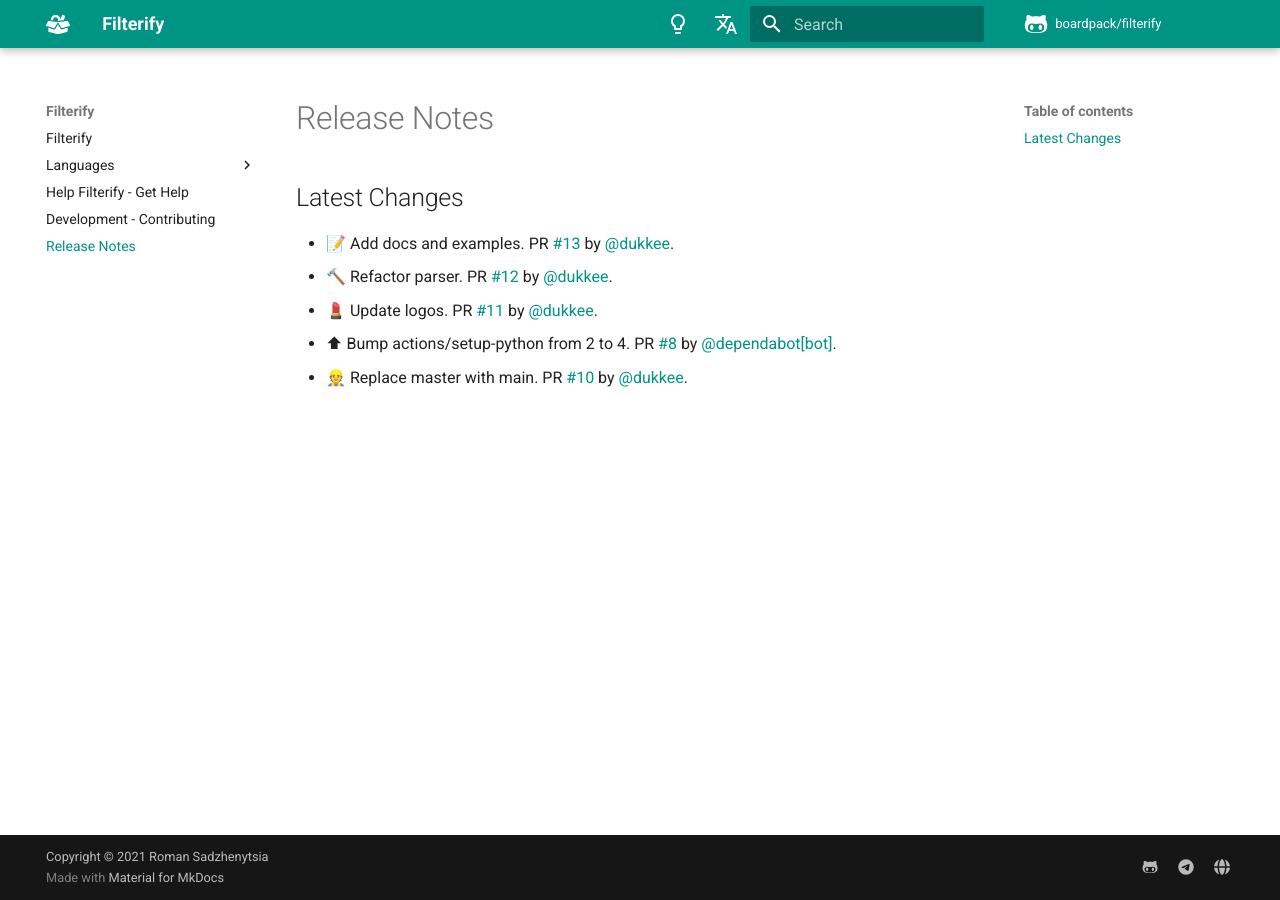
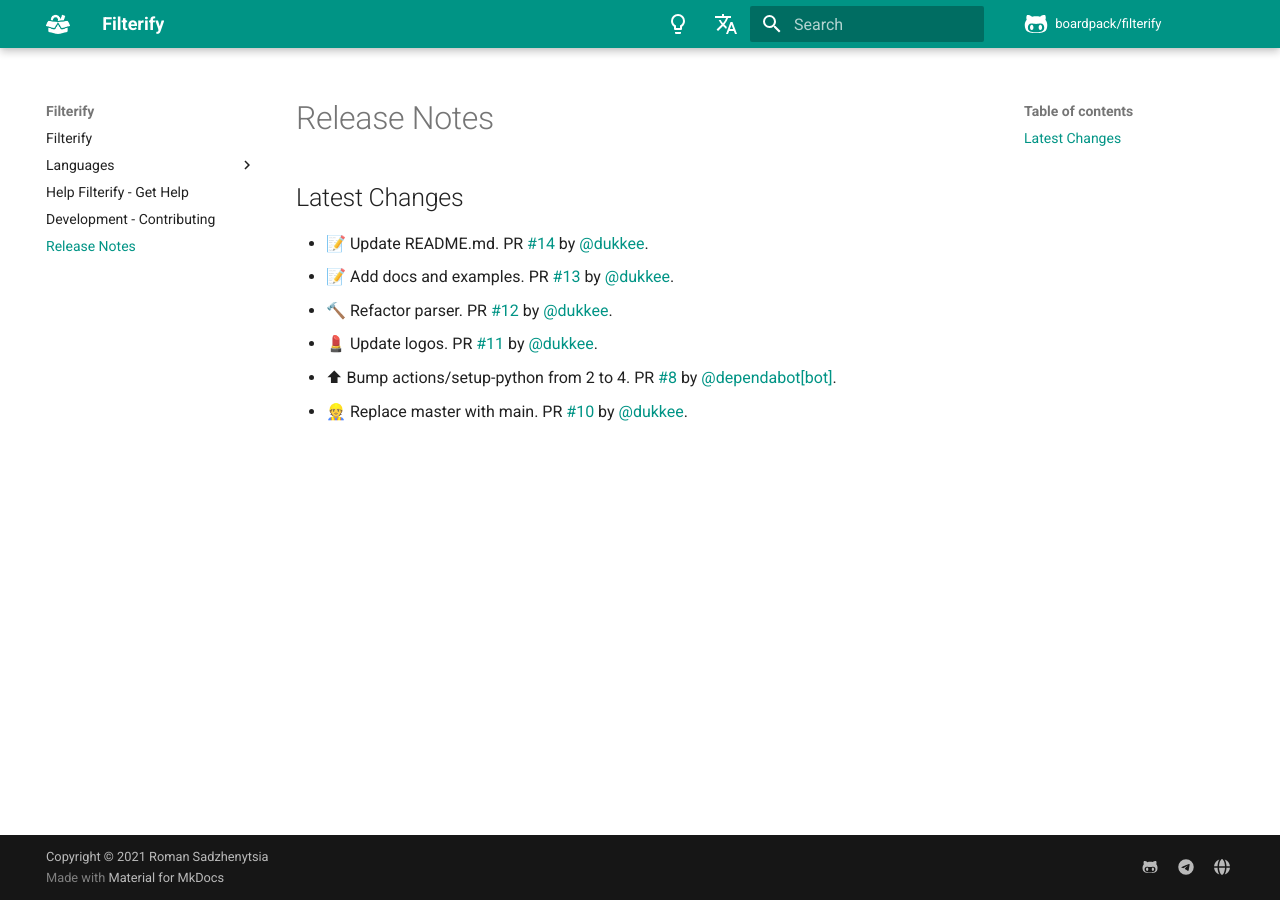
Before and after one commit to boardpack/filterify, an MkDocs documentation site: the page built from docs/en/docs/release-notes.md, in a window 1280 px wide. Built offline with MkDocs 1.6.1 and Material for MkDocs 9.7.7, drawn with Linux system fonts in a browser that asks for light colours; comment, search, counter and statistics services are not loaded.

Commit message:
📝 Update release notes

```diff
--- a/docs/en/docs/release-notes.md
+++ b/docs/en/docs/release-notes.md
@@ -2,6 +2,7 @@
 
 ## Latest Changes
 
+* 📝 Update README.md. PR [#14](https://github.com/boardpack/filterify/pull/14) by [@dukkee](https://github.com/dukkee).
 * 📝 Add docs and examples. PR [#13](https://github.com/boardpack/filterify/pull/13) by [@dukkee](https://github.com/dukkee).
 * 🔨 Refactor parser. PR [#12](https://github.com/boardpack/filterify/pull/12) by [@dukkee](https://github.com/dukkee).
 * 💄 Update logos. PR [#11](https://github.com/boardpack/filterify/pull/11) by [@dukkee](https://github.com/dukkee).
```
